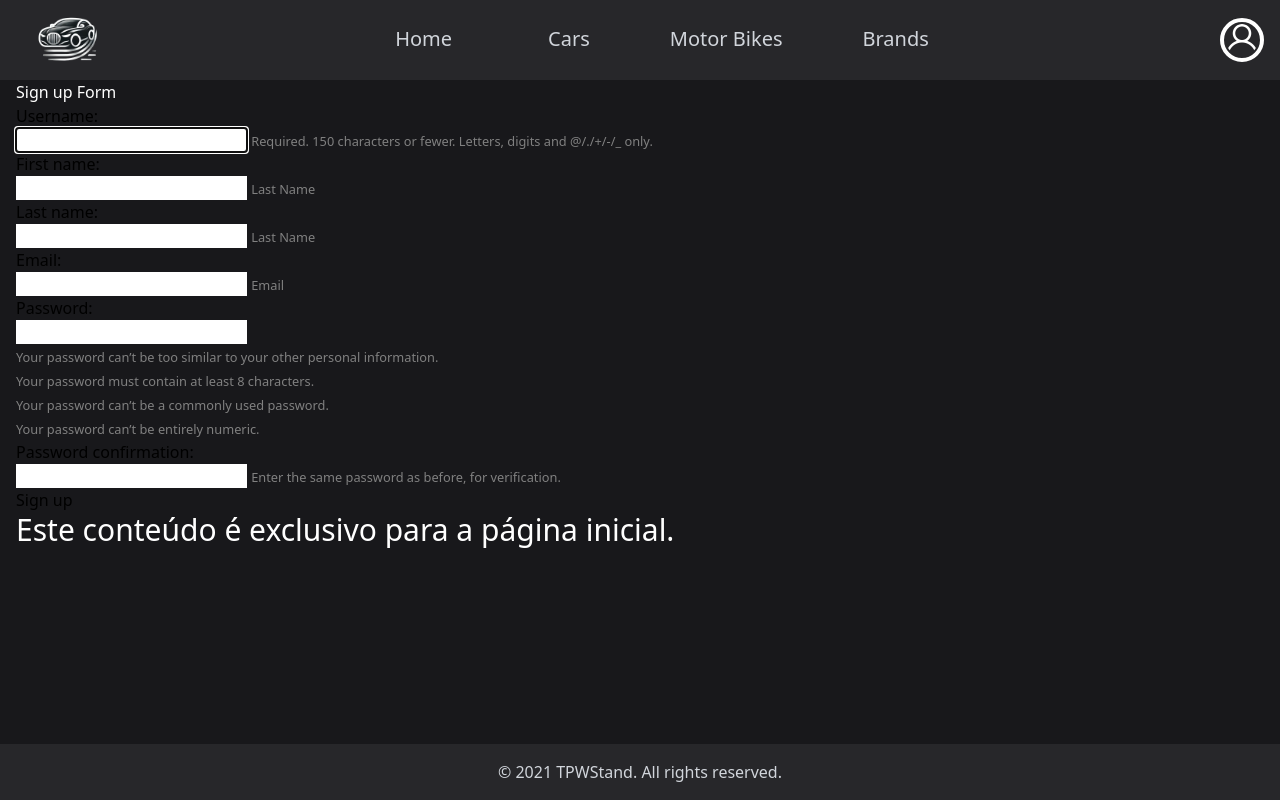
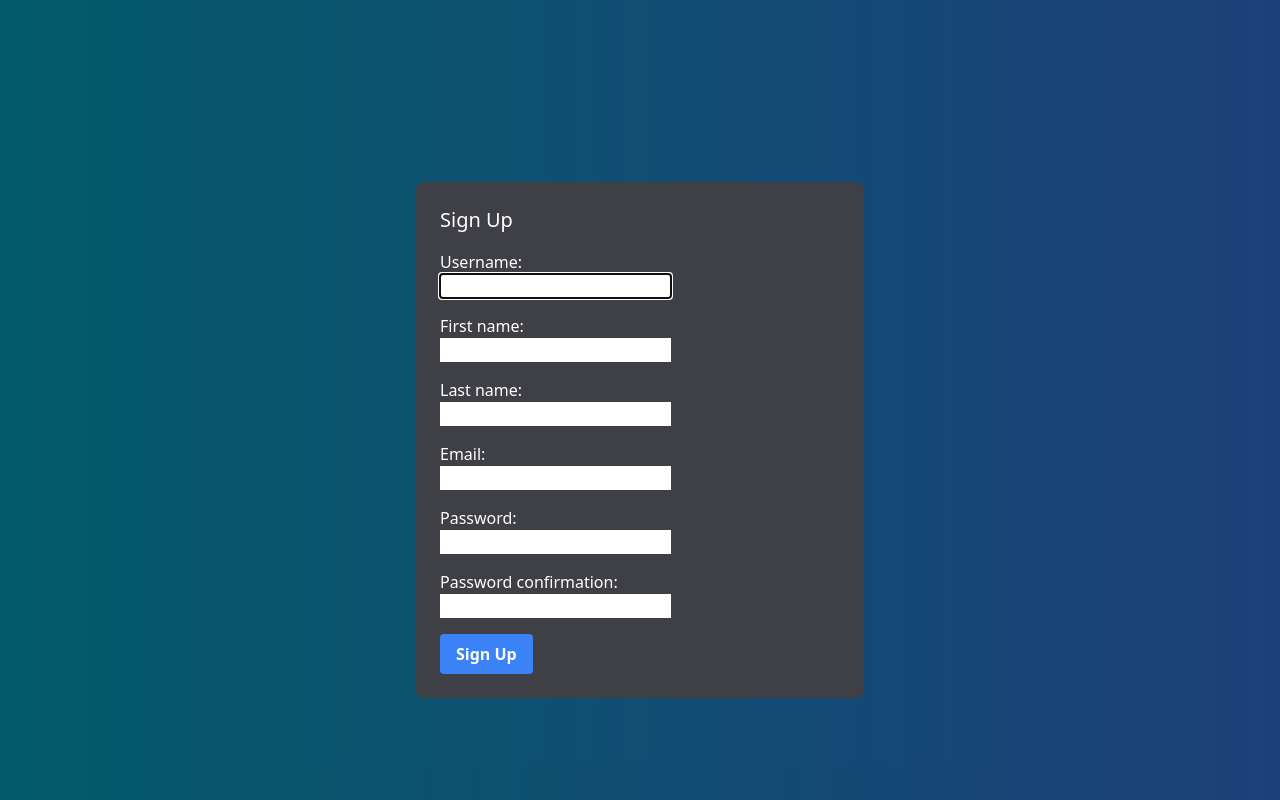
Before and after one commit to monteiroo21/TPW_Project, a Django app: page /signup/ in a window 1280 px wide. Run offline with Django 5.2, Linux system fonts and the light colour scheme; style sheets or scripts are compiled from the project's sources.

Commit message:
solving sign up

```diff
--- a/CarStand/app/forms.py
+++ b/CarStand/app/forms.py
@@ -4,7 +4,7 @@ from django.contrib.auth.forms import UserCreationForm
 
 
 class SignUpForm(UserCreationForm):
-    first_name = forms.CharField(max_length=100, help_text='Last Name')
+    first_name = forms.CharField(max_length=100, help_text='First Name')
     last_name = forms.CharField(max_length=100, help_text='Last Name')
     email = forms.EmailField(max_length=150, help_text='Email')
 
--- a/CarStand/app/models.py
+++ b/CarStand/app/models.py
@@ -26,11 +26,6 @@ class Profile(models.Model):
     def __str__(self):
         return self.user.username
 
-@receiver(post_save, sender=User)
-def update_profile_signal(sender, instance, created, **kwargs):
-    if created:
-        Profile.objects.create(user=instance)
-    instance.profile.save()
 
 class Group(models.Model):
     name = models.CharField(max_length=70)
--- a/CarStand/app/static/content/style.css
+++ b/CarStand/app/static/content/style.css
@@ -612,6 +612,10 @@ video {
   position: static;
 }
 
+.fixed {
+  position: fixed;
+}
+
 .absolute {
   position: absolute;
 }
@@ -626,6 +630,10 @@ video {
 
 .-inset-1 {
   inset: -0.25rem;
+}
+
+.inset-0 {
+  inset: 0px;
 }
 
 .inset-auto {
@@ -1219,6 +1227,16 @@ video {
   border-color: rgb(255 255 255 / var(--tw-border-opacity));
 }
 
+.bg-black {
+  --tw-bg-opacity: 1;
+  background-color: rgb(0 0 0 / var(--tw-bg-opacity));
+}
+
+.bg-blue-500 {
+  --tw-bg-opacity: 1;
+  background-color: rgb(59 130 246 / var(--tw-bg-opacity));
+}
+
 .bg-gray-100 {
   --tw-bg-opacity: 1;
   background-color: rgb(243 244 246 / var(--tw-bg-opacity));
@@ -1273,6 +1291,24 @@ video {
   background-color: rgb(24 24 27 / var(--tw-bg-opacity));
 }
 
+.bg-opacity-50 {
+  --tw-bg-opacity: 0.5;
+}
+
+.bg-gradient-to-r {
+  background-image: linear-gradient(to right, var(--tw-gradient-stops));
+}
+
+.from-cyan-500 {
+  --tw-gradient-from: #06b6d4 var(--tw-gradient-from-position);
+  --tw-gradient-to: rgb(6 182 212 / 0) var(--tw-gradient-to-position);
+  --tw-gradient-stops: var(--tw-gradient-from), var(--tw-gradient-to);
+}
+
+.to-blue-500 {
+  --tw-gradient-to: #3b82f6 var(--tw-gradient-to-position);
+}
+
 .fill-white {
   fill: #fff;
 }
@@ -1478,6 +1514,11 @@ video {
 .text-gray-700 {
   --tw-text-opacity: 1;
   color: rgb(55 65 81 / var(--tw-text-opacity));
+}
+
+.text-red-500 {
+  --tw-text-opacity: 1;
+  color: rgb(239 68 68 / var(--tw-text-opacity));
 }
 
 .text-white {
@@ -1585,6 +1626,11 @@ video {
   transition-timing-function: cubic-bezier(0, 0, 0.2, 1);
 }
 
+.hover\:bg-blue-600:hover {
+  --tw-bg-opacity: 1;
+  background-color: rgb(37 99 235 / var(--tw-bg-opacity));
+}
+
 .hover\:text-white:hover {
   --tw-text-opacity: 1;
   color: rgb(255 255 255 / var(--tw-text-opacity));
--- a/CarStand/app/templates/index.html
+++ b/CarStand/app/templates/index.html
@@ -49,8 +49,10 @@
                 </div>
 
                 <div class="absolute inset-y-0 right-0 flex items-center pr-2 sm:static sm:inset-auto sm:ml-6 sm:pr-0">
-                    <img class="h-11 w-11 p-0.5 border-4 border-white rounded-full filter invert brightness-0"
-                        src="{% static 'imgs/user.png' %}" alt="User Avatar">
+                    <a href="{% url 'signup' %}">
+                        <img class="h-11 w-11 p-0.5 border-4 border-white rounded-full filter invert brightness-0"
+                            src="{% static 'imgs/user.png' %}" alt="User Avatar">
+                    </a>
                 </div>
             </div>
         </div>
--- a/CarStand/app/templates/signup.html
+++ b/CarStand/app/templates/signup.html
@@ -1,21 +1,69 @@
-{% extends "index.html" %}
+<!DOCTYPE html>
+<html lang="en">
 
-{% block content %}
-<h2 style="color: white">Sign up Form</h2>
+<head>
+    <meta charset="UTF-8">
+    <meta name="viewport" content="width=device-width, initial-scale=1.0">
+    <title>TPWStand</title>
+
+    {% load static %}
+    <link href="{% static 'content/style.css' %}" rel="stylesheet">
+    <link href="{% static 'content/tailwind.css' %}" rel="stylesheet">
+    <link href="{% static 'content/stylespages.css' %}" rel="stylesheet">
+
+    <style>
+        .nav-link {
+            font-size: 1.25rem;
+            font-weight: medium;
+            margin: 0 1rem;
+            padding-bottom: 2px;
+            transition: color 0.2s, border-bottom 0.2s;
+        }
+
+        .nav-link:hover {
+            border-bottom: 2px solid white;
+            color: white;
+        }
+
+        .modal-bg.show {
+            display: flex;
+        }
+    </style>
+</head>
+
+<body class="bg-gradient-to-r from-cyan-500 to-blue-500 flex flex-col min-h-screen">
+    <div id="signupModal" class="modal-bg fixed inset-0 bg-black bg-opacity-50 flex items-center justify-center">
+      <div class="bg-zinc-700 p-6 rounded-lg max-w-md w-full mt-20">
+          <h2 class="text-white text-xl mb-4">Sign Up</h2>
           <form method="post">
               {% csrf_token %}
               {% for field in form %}
-    <p>
-      {{ field.label_tag }}<br>
+                  <div class="mb-4">
+                      <p class="text-white">{{ field.label_tag }}</p>
                       {{ field }}
-      {% if field.help_text %}
-        <small style="color: grey">{{ field.help_text }}</small>
+                      {% if field.errors %}
+                          <div style="color: red;">
+                              {% for error in field.errors %}
+                                  <p>{{ error }}</p>
+                              {% endfor %}
+                          </div>
                       {% endif %}
                       {% for error in field.errors %}
-        <p style="color: red">{{ error }}</p>
+                          <p class="text-red-500">{{ error }}</p>
                       {% endfor %}
-    </p>
+                  </div>
               {% endfor %}
-  <button type="submit">Sign up</button>
+              <button type="submit" class="bg-blue-500 hover:bg-blue-900 text-white font-bold py-2 px-4 rounded focus:outline-none focus:shadow-outline">Sign Up</button>
           </form>
+      </div>
+    </div>
+
+    <main role="main" class="flex-grow">
+        <div class="px-4">
+            {% block content %}
             {% endblock %}
+        </div>
+    </main>
+</body>
+
+</html>
--- a/CarStand/app/views.py
+++ b/CarStand/app/views.py
@@ -1,7 +1,7 @@
 from django.shortcuts import render, redirect, get_object_or_404
 from app.forms import SignUpForm
 from django.contrib.auth import login, authenticate
-from .models import Group, Brand
+from .models import Group, Brand, Profile
 
 # Create your views here.
 
@@ -10,16 +10,19 @@ def sign_up(request):
     if form.is_valid():
         user = form.save()
         user.refresh_from_db()
-        user.profile.first_name = form.cleaned_data.get('first_name')
-        user.profile.last_name = form.cleaned_data.get('last_name')
-        user.profile.email = form.cleaned_data.get('email')
-        user.save()
+        Profile.objects.create(
+            user=user,
+            first_name=form.cleaned_data.get('first_name'),
+            last_name=form.cleaned_data.get('last_name'),
+            email=form.cleaned_data.get('email')
+        )
         username = form.cleaned_data.get('username')
         password = form.cleaned_data.get('password1')
         user = authenticate(username=username, password=password)
         login(request, user)
-        return redirect('home')
+        return redirect('index')
     else:
+        print(form.errors)
         form = SignUpForm()
     return render(request, 'signup.html', {'form': form})
 
```
Also changed, not shown: CarStand/package.json (+100 -2 lines), CarStand/db.sqlite3, CarStand/package-lock.json. Lines whose indentation alone changed are shown as unchanged.
